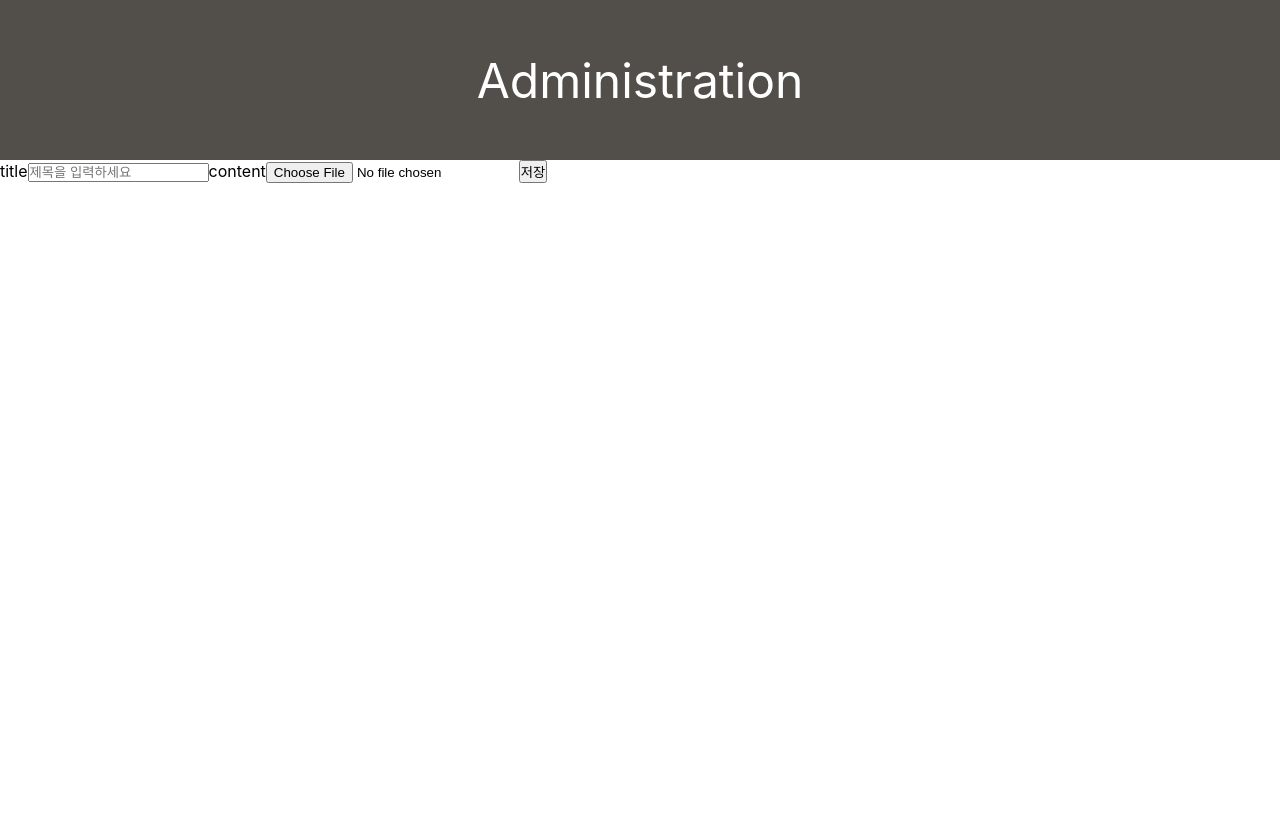
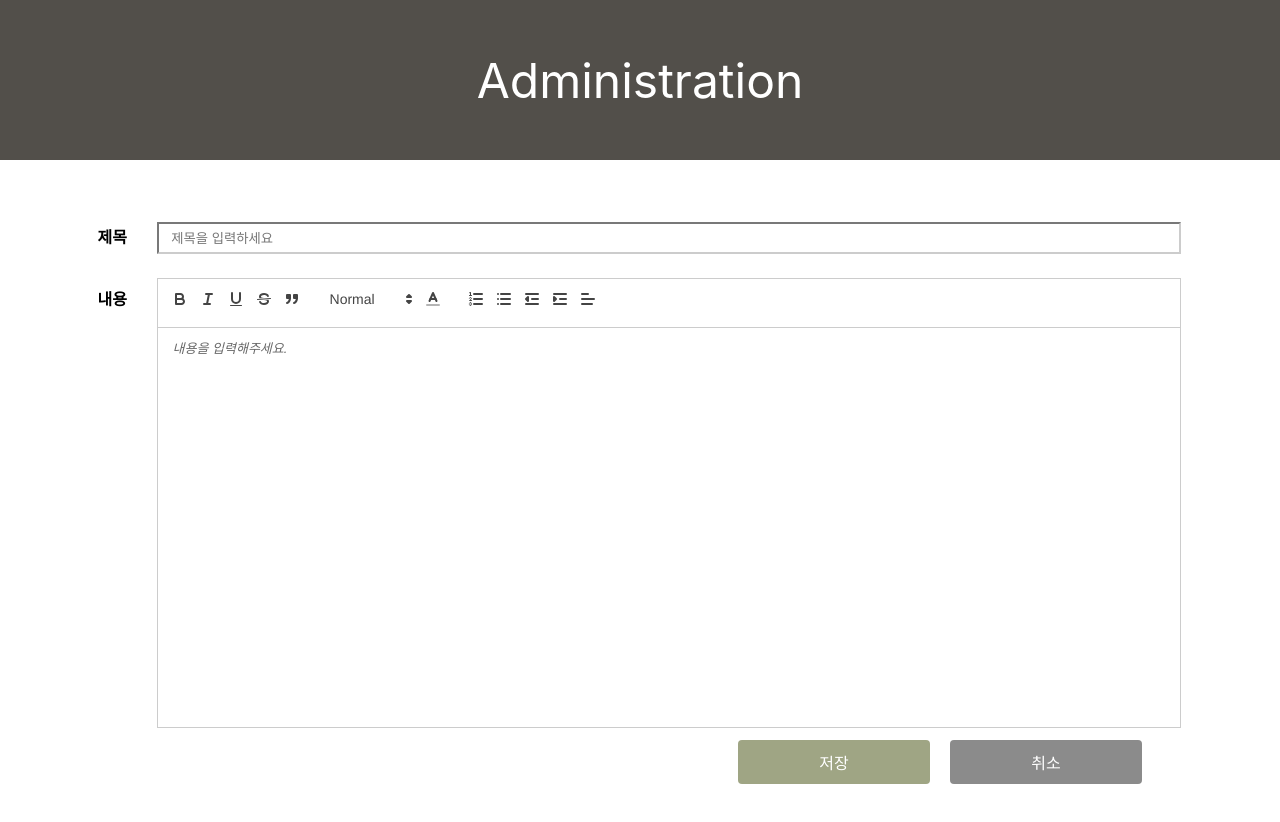
Before and after one commit to SimpleAdminPage/admin-page-front, a React (Create React App) app: page /create in a window 1280 px wide. Before the commit the page ends 800 px from the top, so only its background shows below. Built offline with nearby package versions, Linux system fonts and the light colour scheme.

Commit message:
Apply React-Quill

```diff
--- a/package.json
+++ b/package.json
@@ -15,6 +15,7 @@
     "react": "^18.2.0",
     "react-dom": "^18.2.0",
     "react-query": "^3.39.2",
+    "react-quill": "^2.0.0",
     "react-router-dom": "^6.4.3",
     "react-scripts": "5.0.1",
     "styled-components": "^5.3.6",
--- a/src/GlobalStyles.tsx
+++ b/src/GlobalStyles.tsx
@@ -21,6 +21,21 @@ const GlobalStyle = createGlobalStyle`
 
   button {
     cursor: pointer;
+    margin: 0;
+    padding: 0.5rem 1rem;
+    font-size: 1rem;
+    font-weight: 400;
+    text-align: center;
+    text-decoration: none;
+    border: none;
+    border-radius: 4px;
+  }
+  input {
+    -webkit-appearance: none;
+    -moz-appearance: none;
+    appearance: none;
+    margin: 0;
+    outline: none;
   }
 `;
 
--- /dev/null
+++ b/src/pages/Notice/Components/Editor.tsx
@@ -0,0 +1,51 @@
+import { useRef, useState, useMemo } from "react";
+import ReactQuill from "react-quill";
+import "react-quill/dist/quill.snow.css";
+import styled from "styled-components";
+
+const CustomReactQuill = styled(ReactQuill)`
+  width: 80vw;
+  height: 50vh;
+  }
+`;
+
+interface EditorProps {
+  htmlContent: string;
+  setHtmlContent: React.Dispatch<React.SetStateAction<string>>;
+}
+
+const Editor = ({ htmlContent, setHtmlContent }: EditorProps) => {
+  const quillRef = useRef<ReactQuill>(null);
+
+  const modules = useMemo(
+    () => ({
+      toolbar: {
+        container: [
+          ["bold", "italic", "underline", "strike", "blockquote"],
+          [{ size: ["small", false, "large", "huge"] }, { color: [] }],
+          [
+            { list: "ordered" },
+            { list: "bullet" },
+            { indent: "-1" },
+            { indent: "+1" },
+            { align: [] },
+          ],
+        ],
+      },
+    }),
+    []
+  );
+
+  return (
+    <CustomReactQuill
+      ref={quillRef}
+      value={htmlContent}
+      onChange={setHtmlContent}
+      modules={modules}
+      theme="snow"
+      placeholder="내용을 입력해주세요."
+    />
+  );
+};
+
+export default Editor;
--- a/src/pages/Notice/NoticeCreate.tsx
+++ b/src/pages/Notice/NoticeCreate.tsx
@@ -1,18 +1,93 @@
 import React, { useState } from "react";
+import Editor from "./Components/Editor";
+import styled from "styled-components";
+import { useNavigate } from "react-router-dom";
+
+const NoticeTable = styled.table`
+  margin: 5vh auto;
+  }
+`;
+const NoticeTr = styled.table`
+  margin: 2vh 0;
+  }
+`;
+const NoticeTd = styled.table`
+  padding-left: 2vw;
+  }
+`;
+const TitleInput = styled.input`
+  padding-left: 1vw;
+  width: 80vw;
+  height: 4vh;
+  border-color: #ccc;
+`;
+const CustomButton = styled.button<CustomButtonProps>`
+  width: 15vw;
+  padding: 10px 0 10px;
+  background-color: ${(props) => props.bgColor};
+  color: #ffffff;
+  margin: 0 10px 0;
+`;
+const ButtonBoxDiv = styled.div`
+  margin: 5vh auto;
+  width: 80vw;
+  display: flex;
+  justify-content: flex-end;
+`;
+
+interface CustomButtonProps {
+  bgColor: string;
+}
 
 const NoticeCreate = () => {
   const [title, setTitle] = useState("");
-  const [content, setContent] = useState();
+  const [htmlContent, setHtmlContent] = useState("");
+  const navigate = useNavigate();
+
+  const createNotice = () => {
+    const createInfo = { title: "", content: "" };
+    createInfo.title = title;
+    createInfo.content = htmlContent;
+    console.log("create");
+    console.log(createInfo);
+    // 서버로 전송
+  };
+  const goBack = () => navigate(-1);
 
   return (
     <div>
-      <form>
-        <label htmlFor="title">title</label>
-        <input type="text" name="title" placeholder="제목을 입력하세요" value={title}></input>
-        <label htmlFor="content">content</label>
-        <input type="file" name="content" value={content}></input>
-        <button type="submit">저장</button>
-      </form>
+      <NoticeTable>
+        <NoticeTr>
+          <th>
+            <label htmlFor="title">제목</label>
+          </th>
+          <NoticeTd>
+            <TitleInput
+              type="text"
+              id="title"
+              placeholder="제목을 입력하세요"
+              value={title}
+              onChange={(e) => setTitle(e.target.value)}
+            ></TitleInput>
+          </NoticeTd>
+        </NoticeTr>
+        <NoticeTr>
+          <th>
+            <label htmlFor="content">내용</label>
+          </th>
+          <NoticeTd>
+            <Editor htmlContent={htmlContent} setHtmlContent={setHtmlContent}></Editor>
+          </NoticeTd>
+        </NoticeTr>
+      </NoticeTable>
+      <ButtonBoxDiv>
+        <CustomButton type="submit" onClick={createNotice} bgColor="#9fa584">
+          저장
+        </CustomButton>
+        <CustomButton type="submit" onClick={goBack} bgColor="#8b8b8b">
+          취소
+        </CustomButton>
+      </ButtonBoxDiv>
     </div>
   );
 };
```
Also changed, not shown: 1 other file (tests, documents, lock files or other folders).
